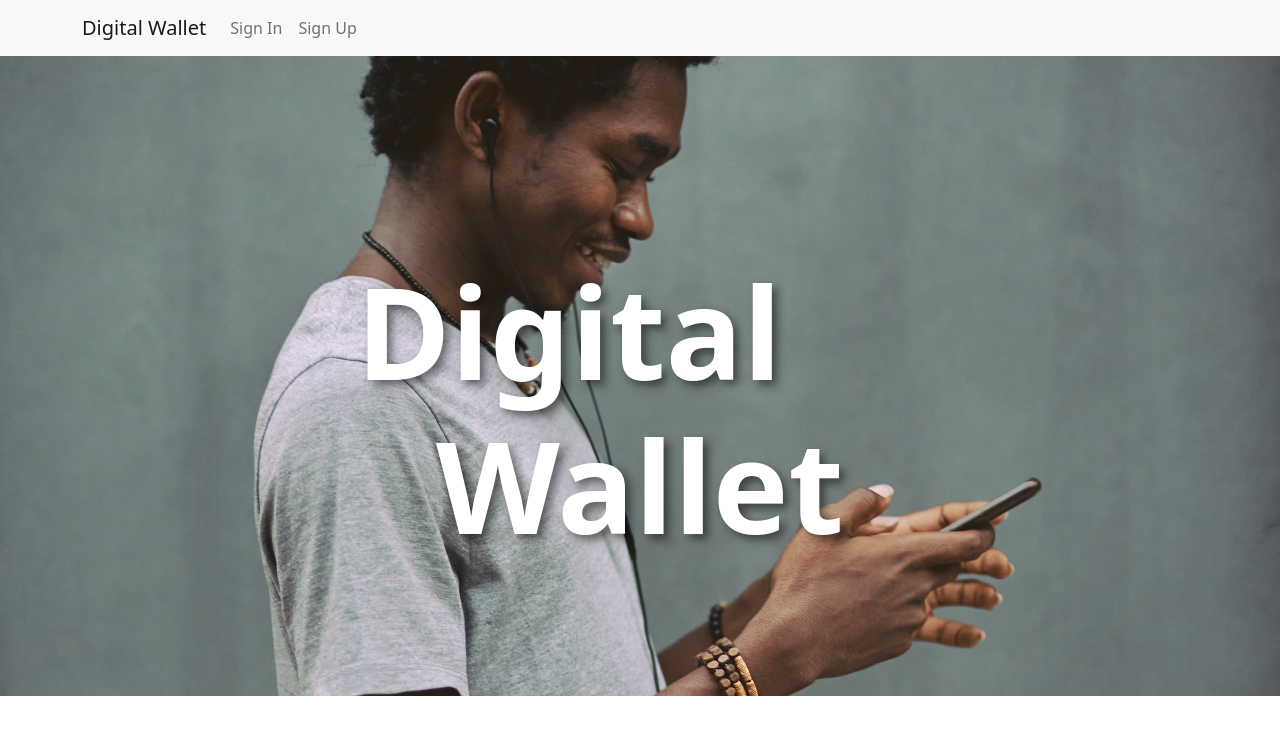
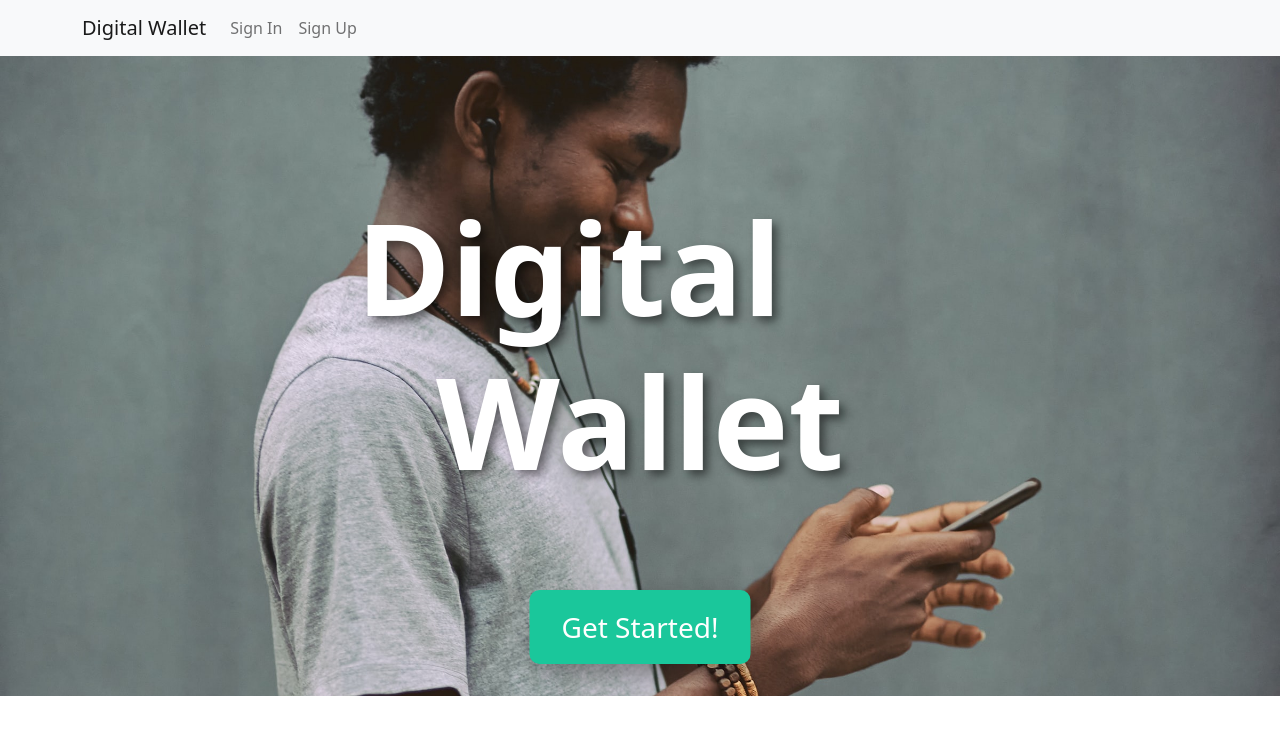
Before and after one commit to slendixx/digital-wallet-api, a React (Create React App) app in the folder web-client/: page /home in a window 1280 px wide. Shown: the top 734 px of the page. Built offline with nearby package versions, Linux system fonts and the light colour scheme.

Commit message:
Modified Banner for Home view
added Button1 for taking the user to the login screen

```diff
--- a/web-client/src/views/home/banner/Banner.js
+++ b/web-client/src/views/home/banner/Banner.js
@@ -1,5 +1,6 @@
 import styles from "./Banner.module.css";
 import Img1 from "../../../assets/img1.jpg";
+import Button1 from "../../../components/controls/button1/Button1";
 
 const Banner = () => {
   return (
@@ -12,6 +13,7 @@ const Banner = () => {
         className={`${styles.banner__image}`}
         alt="smiling standing man watching his cell phone"
       ></img>
+      <Button1 className={styles.button1}>Get Started!</Button1>
     </div>
   );
 };
--- a/web-client/src/views/home/banner/Banner.module.css
+++ b/web-client/src/views/home/banner/Banner.module.css
@@ -15,7 +15,7 @@
 .banner__header {
   position: absolute;
   left: 50%;
-  top: 55%;
+  top: 45%;
   transform: translate(-50%, -50%);
   z-index: 1;
   width: min-content;
@@ -28,3 +28,10 @@
 .banner__header--second {
   margin: 5rem;
 }
+
+.button1 {
+  position: absolute;
+  bottom: 2rem;
+  left: 50%;
+  transform: translateX(-50%);
+}
```
